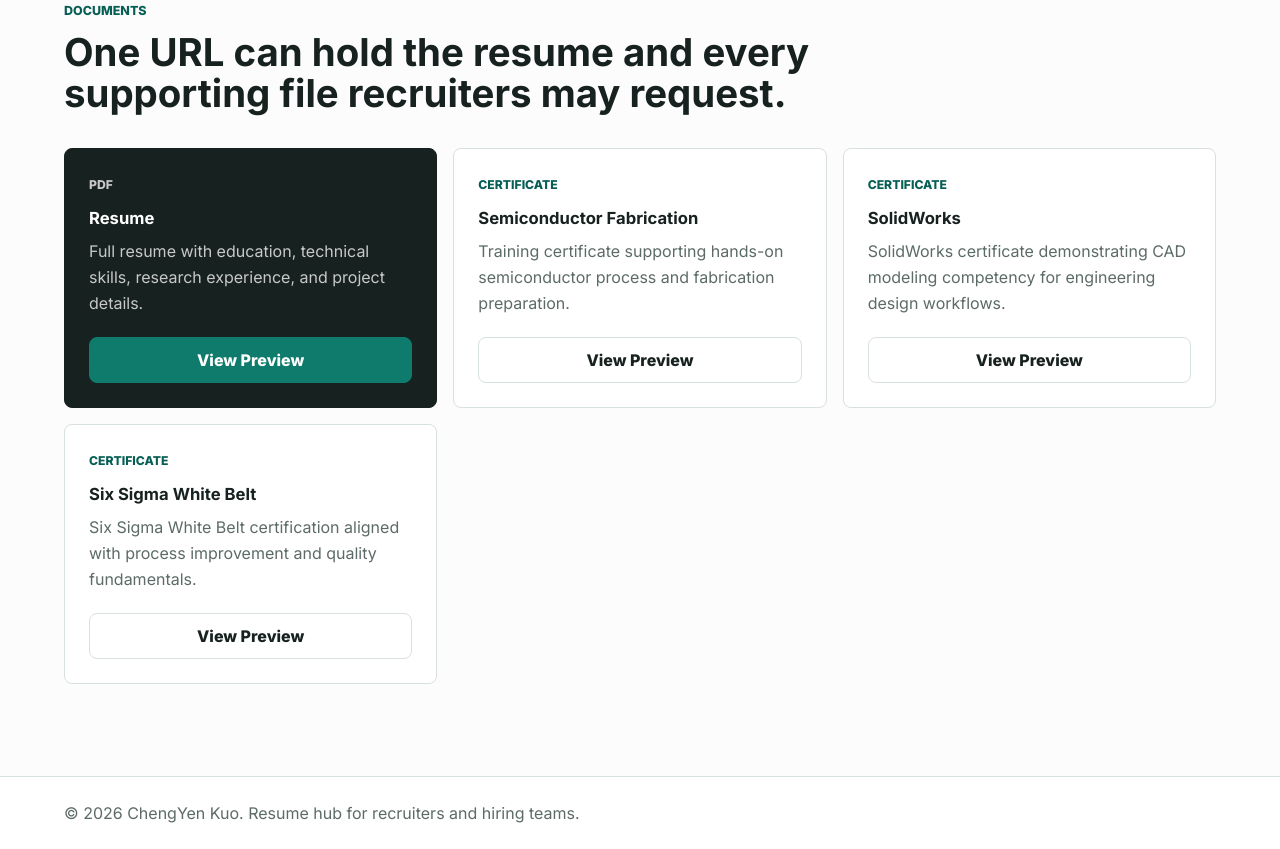
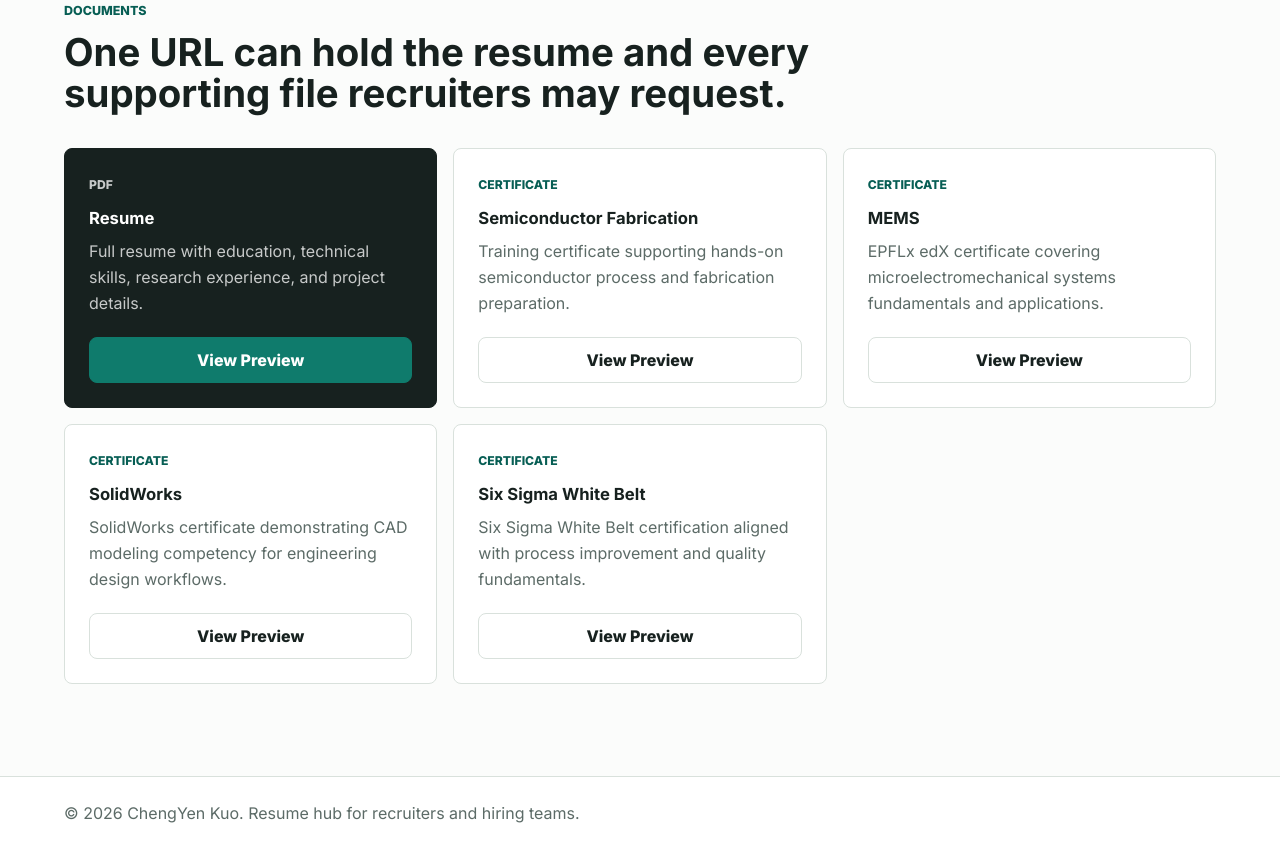
Before and after one commit to JamesKuo56/chengyenkuo-portfolio, a plain HTML site: page index.html in a window 1280 px wide. Shown: the part 3888-4737 px from the top of the page. Drawn offline with Linux system fonts and the light colour scheme.

Commit message:
Update index.html

```diff
--- a/index.html
+++ b/index.html
@@ -282,6 +282,16 @@
           <article class="document-card">
             <div>
               <span class="doc-type">Certificate</span>
+              <h3>MEMS</h3>
+              <p>EPFLx edX certificate covering microelectromechanical systems fundamentals and applications.</p>
+            </div>
+            <a class="button secondary" href="documents.html#mems" target="_blank" rel="noreferrer">
+              View Preview
+            </a>
+          </article>
+          <article class="document-card">
+            <div>
+              <span class="doc-type">Certificate</span>
               <h3>SolidWorks</h3>
               <p>SolidWorks certificate demonstrating CAD modeling competency for engineering design workflows.</p>
             </div>
```
